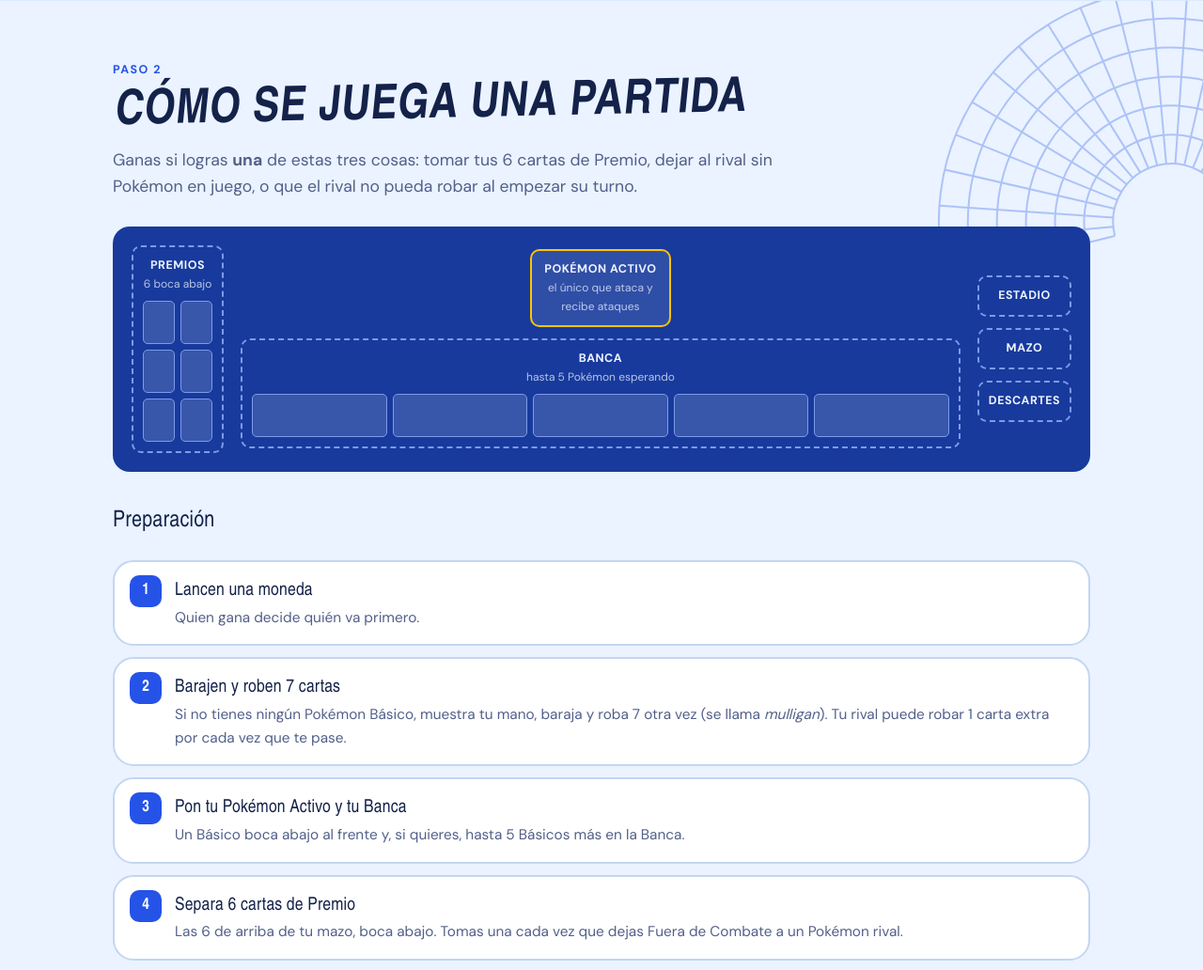
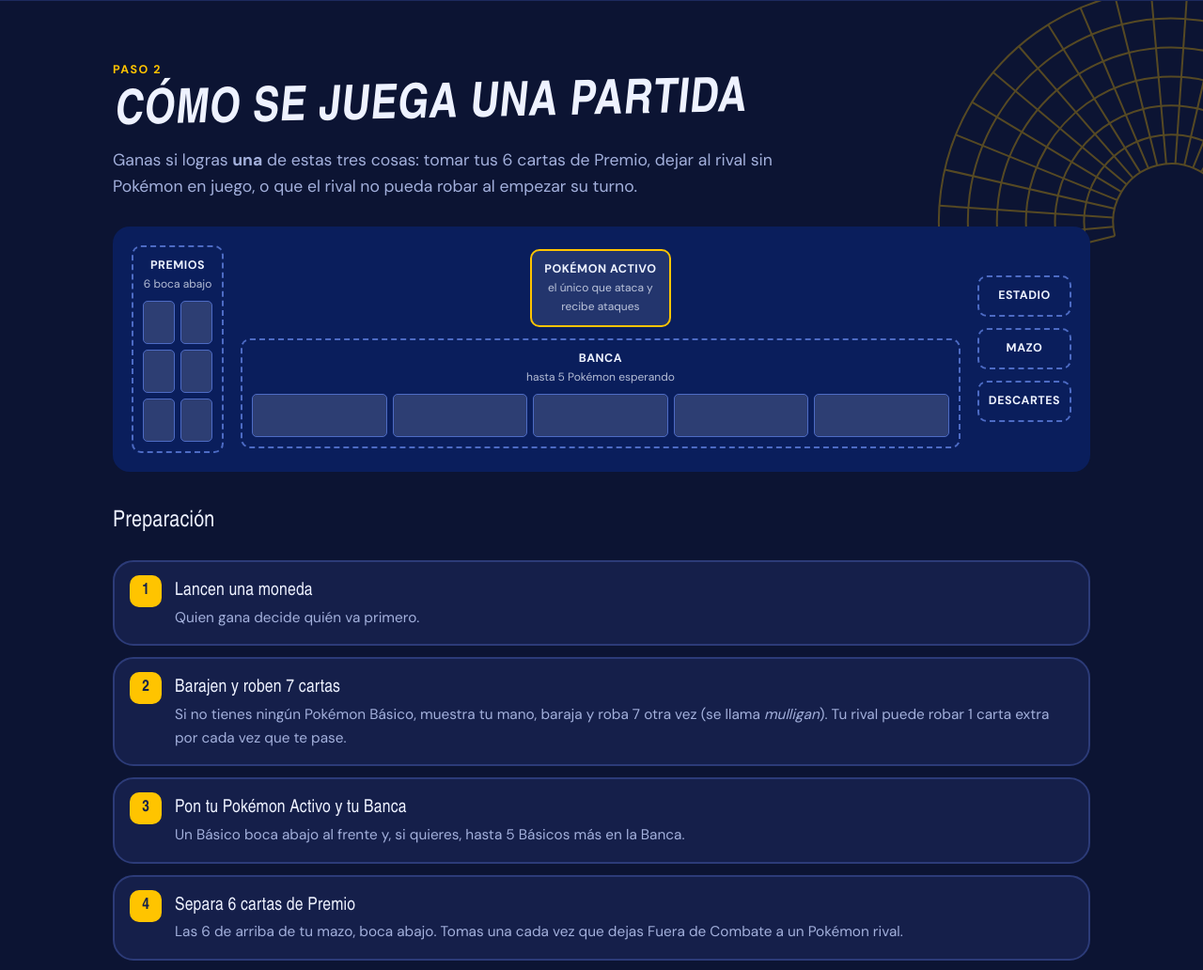
Before and after one commit to etcfilms10-max/pokeprimerturno, a plain HTML site: page index.html in a window 1280 px wide. Shown: the part 2220-3252 px from the top of the page at 94% size. Drawn offline with Linux system fonts and the light colour scheme; a web font is replaced by a local one.

Commit message:
Paleta azul marino y amarillo fija, sin variante clara
Co-Authored-By: Claude Fable 5.2 <noreply@anthropic.com>

```diff
--- a/index.html
+++ b/index.html
@@ -10,21 +10,13 @@
 <link href="https://fonts.googleapis.com/css2?family=Londrina+Solid:wght@400;900&family=DM+Sans:opsz,wght@9..40,400;9..40,500;9..40,700&display=swap" rel="stylesheet">
 <style>
 :root{
-  --bg:#eaf3ff; --surface:#ffffff; --surface-2:#d9e8fb; --ink:#14224a; --muted:#52608a;
-  --line:#c3d6f2; --accent:#2553e8; --accent-ink:#ffffff; --accent-soft:#dfe8ff;
-  --gold:#ffc400; --blue:#12a594; --ok:#16864a; --warn:#b85c00;
-  --mat:#173a9c; --mat-ink:#eef3ff; --mat-line:#7d9bea;
-  --shadow:0 1px 2px rgba(22,32,46,.06),0 8px 24px rgba(22,32,46,.07);
+  --bg:#0c1433; --surface:#151f4a; --surface-2:#1d2a5e; --ink:#eef2ff; --muted:#a3b0dc;
+  --line:#2c3b78; --accent:#ffc400; --accent-ink:#14224a; --accent-soft:#3a3410;
+  --gold:#ffc400; --blue:#3ad1bf; --ok:#5fd68c; --warn:#ffb14a;
+  --mat:#0a1e5c; --mat-ink:#eef3ff; --mat-line:#4d6bc4;
+  --shadow:0 1px 2px rgba(0,0,0,.3),0 8px 24px rgba(0,0,0,.25);
+  color-scheme:dark;
   --display:"Londrina Solid","Arial Narrow",system-ui,sans-serif; --body:"DM Sans",system-ui,sans-serif;
-}
-@media (prefers-color-scheme:dark){
-  :root{
-    --bg:#0c1433; --surface:#151f4a; --surface-2:#1d2a5e; --ink:#eef2ff; --muted:#a3b0dc;
-    --line:#2c3b78; --accent:#ffc400; --accent-ink:#14224a; --accent-soft:#3a3410;
-    --gold:#ffc400; --blue:#3ad1bf; --ok:#5fd68c; --warn:#ffb14a;
-    --mat:#0a1e5c; --mat-ink:#eef3ff; --mat-line:#4d6bc4;
-    --shadow:0 1px 2px rgba(0,0,0,.3),0 8px 24px rgba(0,0,0,.25);
-  }
 }
 *{box-sizing:border-box}
 html{scroll-behavior:smooth;scroll-padding-top:72px}
@@ -150,7 +142,7 @@ td:first-child{font-weight:700;white-space:nowrap}
 .row small{grid-column:1/-1;color:var(--muted);font-size:.82rem}
 .bar{display:flex;height:22px;border-radius:99px;overflow:hidden;background:var(--surface-2);margin:16px 0 8px;border:1px solid var(--line)}
 .bar i{display:block;transition:width .2s}
-.bar .bp{background:var(--accent)}.bar .bt{background:var(--blue)}.bar .be{background:var(--gold)}
+.bar .bp{background:#ff6a4d}.bar .bt{background:var(--blue)}.bar .be{background:var(--gold)}
 .total{font:800 2.4rem var(--display);font-variant-numeric:tabular-nums;line-height:1}
 .total small{font:500 .95rem var(--body);color:var(--muted)}
 .msg{margin-top:10px;font-size:.95rem;padding:10px 14px;border-radius:10px;background:var(--surface-2)}
```
